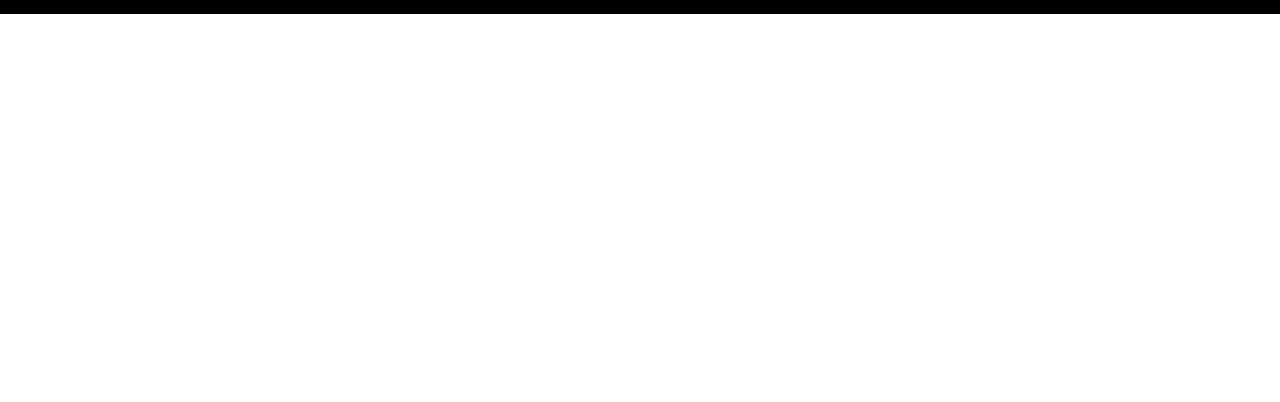
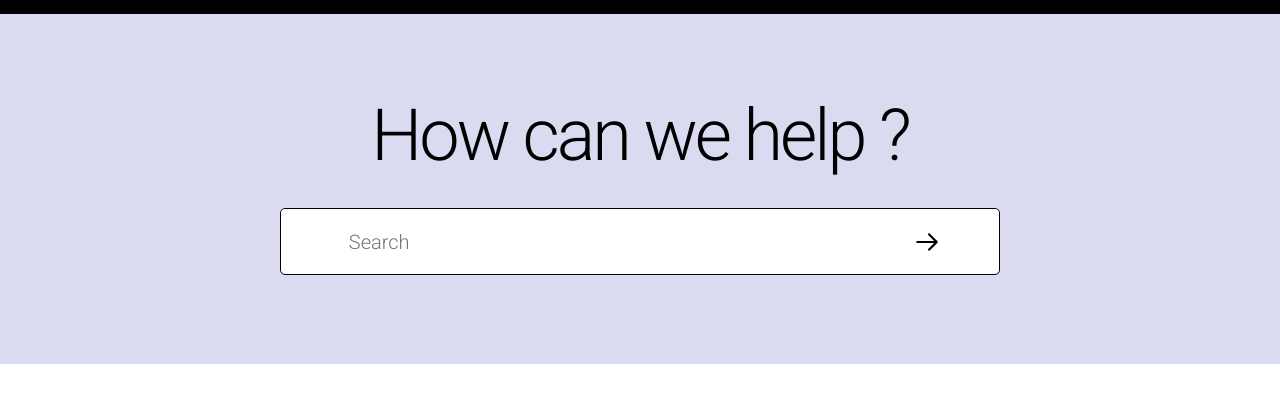
Before and after one commit to voidrak/Abstract-Clone, a plain HTML site: page index.html in a window 1280 px wide. Shown: the part 74-476 px from the top of the page. Drawn offline with nearby package versions, Linux system fonts and the light colour scheme.

Commit message:
second section

```diff
--- a/index.html
+++ b/index.html
@@ -49,11 +49,30 @@
             <input type="text" placeholder="Search">
             <i class='bx bx-x'></i>
         </div>
+    </header>
+    <main>
+        <div class="top-main">
+            <h1>How can we help ?</h1>
+            <div class="input">
+                <input type="text" placeholder="Search">
 
+                <svg class="arrow-svg" version="1.1" id="Layer_1" xmlns="http://www.w3.org/2000/svg"
+                    xmlns:xlink="http://www.w3.org/1999/xlink" x="0px" y="0px" viewBox="0 0 612 792"
+                    style="enable-background:new 0 0 612 792;" xml:space="preserve">
+                    <g>
+                        <path d="M446.3,417.18c-3.38,0-5.35,0-7.31,0c-107.35,0-214.7-0.02-322.05,0.04c-5.82,0-11.25-0.71-15.99-4.44
+                            c-7.12-5.6-10.1-14.87-7.35-23.25c2.83-8.61,10.38-14.41,19.35-14.81c2-0.09,4-0.05,6-0.05c106.68,0,213.36,0,320.05,0
+                            c1.96,0,3.92,0,7.21,0c-2.05-2.19-3.29-3.59-4.61-4.92c-35.82-35.85-71.67-71.68-107.48-107.53c-8.92-8.93-10.77-18.21-5.61-27.49
+                            c6.34-11.4,21.01-14.53,31.38-6.64c1.85,1.41,3.53,3.05,5.17,4.7c48.34,48.32,96.66,96.66,144.99,145
+                            c12.49,12.5,12.49,23.74-0.01,36.25c-48.56,48.58-97.11,97.15-145.68,145.71c-8.95,8.94-18.17,10.82-27.48,5.69
+                            c-11.41-6.28-14.6-21-6.74-31.36c1.5-1.98,3.28-3.77,5.04-5.54c35.46-35.5,70.95-70.98,106.42-106.47
+                            C442.88,420.82,444.1,419.49,446.3,417.18z"></path>
+                    </g>
+                </svg>
+            </div>
 
-
-
-    </header>
+        </div>
+    </main>
 
     <script src="main.js"></script>
 </body>
--- a/style.css
+++ b/style.css
@@ -1,5 +1,4 @@
-@import url("https://fonts.googleapis.com/css2?family=Roboto:wght@300&display=swap");
-
+@import url("https://fonts.googleapis.com/css2?family=Poppins:wght@100&family=Roboto:wght@300&display=swap");
 * {
   margin: 0;
   padding: 0;
@@ -9,9 +8,10 @@
 }
 :root {
   --BLUE-ACCENT: #4c5fd5;
-  --WHITE-ACCENT: #dadbf1;
+  --WHITE-BLUE: #dadbf1;
   --BLACK: #000000;
   --WHITE: #fff;
+  --FONT-Poppins: "Poppins", sans-serif;
 }
 body {
   width: 100vw;
@@ -184,11 +184,65 @@ header .container {
   }
 }
 
+.top-main {
+  background-color: var(--WHITE-BLUE);
+  display: flex;
+  flex-direction: column;
+  justify-content: center;
+  align-items: center;
+  min-height: 350px;
+}
+.top-main h1 {
+  font-size: 2.5rem;
+  letter-spacing: -3px;
+  font-weight: 400;
+  margin: 0 0 50px 0;
+}
+.top-main .input {
+  width: 90%;
+  max-width: 720px;
+  display: flex;
+  flex-wrap: nowrap;
+  justify-content: center;
+  align-items: center;
+  border: 1px solid var(--BLACK);
+  border-radius: 5px;
+  background-color: var(--WHITE);
+  margin-bottom: 10px;
+}
+.input input::placeholder {
+  font-size: 20px;
+}
+.top-main .input input {
+  border: none;
+  outline: none;
+  border-radius: 5px;
+  width: 80%;
+  height: 65px;
+  padding: 10px 10px 10px 16px;
+  font-size: 20px;
+}
+.top-main .input .arrow-svg {
+  width: 40px;
+  height: 40px;
+}
+
 /* min-width: 769px  */
 
 @media screen and (min-width: 769px) {
   header .container {
     margin: 0 2.3em;
+  }
+}
+@media screen and (min-width: 500px) {
+  .top-main h1 {
+    font-size: 4rem;
+  }
+}
+@media screen and (min-width: 769px) {
+  .top-main h1 {
+    font-size: 4.5rem;
+    margin: 0 0 30px 0;
   }
 }
 
```
